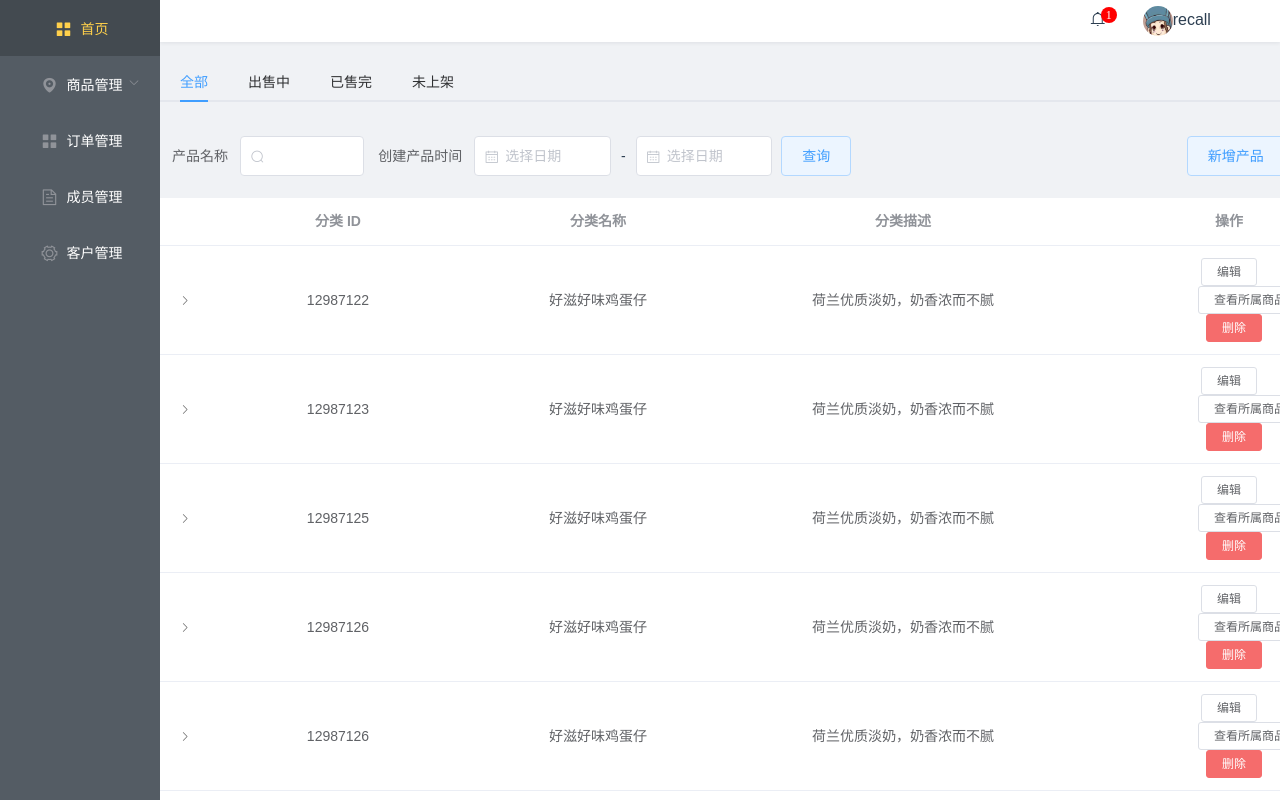
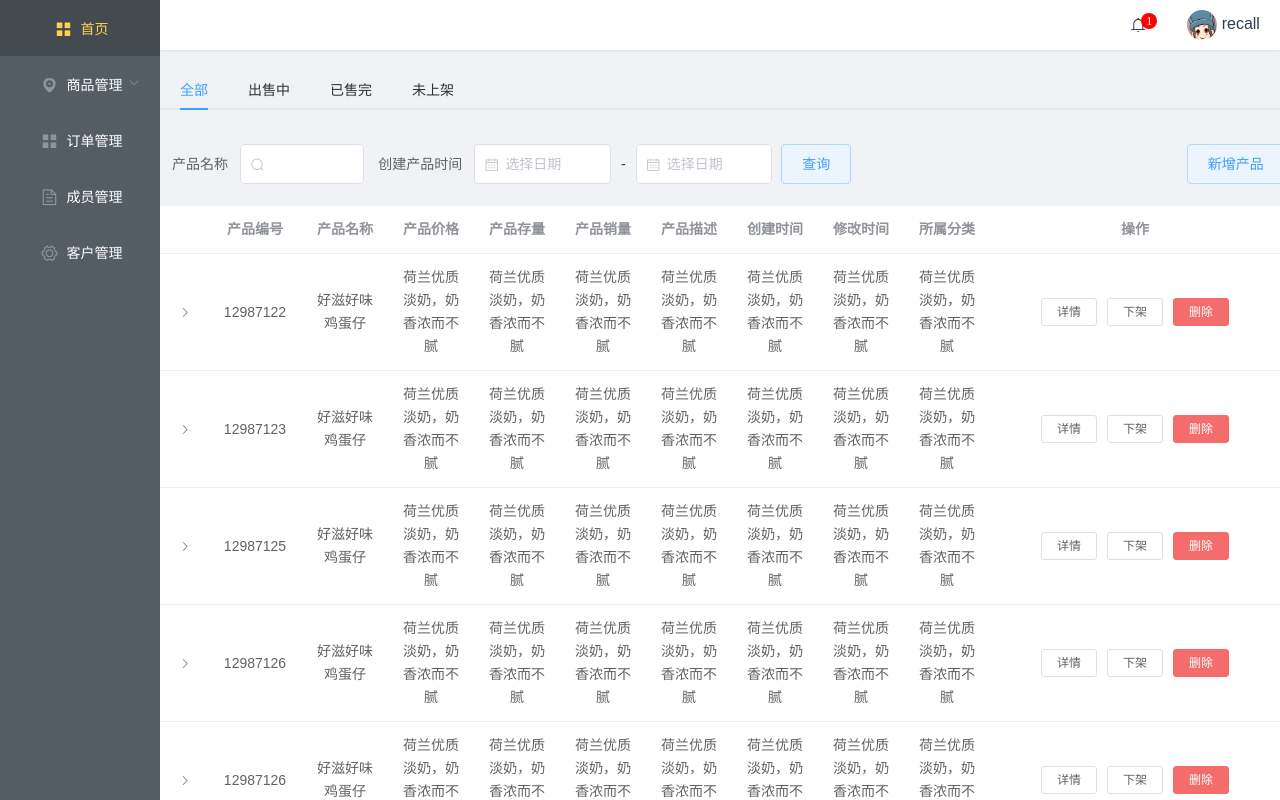
Before and after one commit to Opentaken/TC-admin, a Vue app: page /#/productList in a window 1280 px wide. Built offline with nearby package versions, Linux system fonts and the light colour scheme.

Commit message:
调整头部以及产品列表

```diff
--- a/src/assets/less/common.less
+++ b/src/assets/less/common.less
@@ -8,6 +8,7 @@ body, div, span, header, footer, nav, section, aside, article, ul, dl, dt, dd, l
     font-family: "Microsoft Yahei",sans-serif;
     -webkit-tap-highlight-color:transparent;
     -webkit-font-smoothing: antialiased;
+    box-sizing: border-box;
     &:focus {
         outline: none;
     }
--- a/src/components/layout/header.vue
+++ b/src/components/layout/header.vue
@@ -2,13 +2,13 @@
   <div class="heads">
     <el-row>
       <el-col :span='5' :offset="19">
-        <i class="el-icon-bell" v-popover:popover4><sup>1</sup></i>
-        <span class="user_bn">recall</span>
+        <el-col class="user_top" :span='4' :offset="8" v-popover:notice><i class="el-icon-bell"><sup>1</sup></i></el-col>
+        <el-col class="user_top" :span='11' v-popover:user_handle><span class="user_bn">recall</span></el-col>
       </el-col>
     </el-row>
 
     <el-popover
-      ref="popover4"
+      ref="notice"
       placement="bottom"
       width="400"
       trigger="click">
@@ -18,6 +18,18 @@
         <el-table-column width="300" property="address" label="地址"></el-table-column>
       </el-table>
     </el-popover>
+
+    <el-popover
+      ref="user_handle"
+      placement="bottom"
+      width="80"
+      trigger="click">
+      <ul class="user_handle">
+        <li>个人中心</li>
+        <li>退出登陆</li>
+      </ul>
+    </el-popover>
+
   </div>
 </template>
 
@@ -42,6 +54,23 @@ export default {
         date: '2016-05-03',
         name: '王小虎',
         address: '上海市普陀区金沙江路 1518 弄'
+      }],
+      gridData2: [{
+        date: '2016-05-3333302',
+        name: '王小虎',
+        address: '上海市普陀区金沙江路 1518 弄'
+      }, {
+        date: '2016-05333-04',
+        name: '王小虎',
+        address: '上海市普陀区金沙江路 1518 弄'
+      }, {
+        date: '2016-05-333301',
+        name: '王小虎',
+        address: '上海市普陀区金沙江路 1518 弄'
+      }, {
+        date: '2016-0533-03',
+        name: '王小虎',
+        address: '上海市普陀区金沙江路 1518 弄'
       }]
     }
   }
@@ -53,16 +82,18 @@ export default {
   background:#fff;
   box-shadow: 0 1px 4px rgba(0,21,41,.08);
   box-sizing:border-box;
-  padding: 6px 0;
   line-height: 28px;
 }
-.test{
-  font-size: 24px;
-  padding: 5px;
+.user_top{
+  height: 50px;
+  padding-top: 5px;
+  cursor: pointer;
+  &:hover{
+    background:#e7f2fb85;
   }
   i{
-  cursor: pointer;
     font-size: 16px;
+    vertical-align: bottom;
     sup{
       display: inline-block;
       border-radius: 50%;
@@ -76,10 +107,12 @@ i{
       margin-left: -5px;
     }
   }
-
+}
 .user_bn{
   display: inline-block;
   width: 120px;
+  padding: 5px 0;
+  // background:#333;
   &:before{
     content: "";
     display: inline-block;
@@ -89,6 +122,14 @@ i{
     background-size: 100%;
     vertical-align: middle;
     border-radius: 50%;
+    margin-right: 5px;
+  }
+}
+.user_handle{
+  li{
+    line-height: 30px;
+    border-bottom: 1px solid #999;
+    cursor: pointer;
   }
 }
 </style>
--- a/src/components/product/productList.vue
+++ b/src/components/product/productList.vue
@@ -43,54 +43,94 @@
     <el-table-column type="expand">
       <template slot-scope="props">
         <el-form label-position="left" inline class="demo-table-expand">
-          <el-form-item label="分类名称">
+          <el-form-item label="产品编号">
             <span>{{ props.row.name }}</span>
           </el-form-item>
-          <el-form-item label="分类 ID">
+          <el-form-item label="产品名称">
             <span>{{ props.row.id }}</span>
           </el-form-item>
-          <el-form-item label="分类产品">
+          <el-form-item label="产品状态">
             <span>{{ props.row.shopId }}</span>
+          </el-form-item>
+          <el-form-item label="产品价格">
+            <span>{{ props.row.category }}</span>
           </el-form-item>
           <el-form-item label="产品销量">
             <span>{{ props.row.category }}</span>
           </el-form-item>
-          <el-form-item label="分类描述">
+          <el-form-item label="产品描述">
+            <span>{{ props.row.desc }}</span>
+          </el-form-item>
+          <el-form-item label="创建时间">
+            <span>{{ props.row.desc }}</span>
+          </el-form-item>
+          <el-form-item label="修改时间">
             <span>{{ props.row.desc }}</span>
           </el-form-item>
         </el-form>
       </template>
     </el-table-column>
     <el-table-column
-      label="分类 ID"
+      label="产品编号"
       prop="id"
-      align="center"
-      width="260">
+      align="center">
     </el-table-column>
     <el-table-column
-      label="分类名称"
+      label="产品名称"
       prop="name"
-      align="center"
-      width="260">
+      align="center">
     </el-table-column>
     <el-table-column
-      label="分类描述"
+      label="产品价格"
       prop="desc"
-      align="center"
-      width="350">
+      align="center">
     </el-table-column>
-    <el-table-column width="100"></el-table-column>
+    <el-table-column
+      label="产品存量"
+      prop="desc"
+      align="center">
+    </el-table-column>
+    <el-table-column
+      label="产品销量"
+      prop="desc"
+      align="center">
+    </el-table-column>
+    <el-table-column
+      label="产品描述"
+      prop="desc"
+      align="center">
+    </el-table-column>
+    <el-table-column
+      label="创建时间"
+      prop="desc"
+      align="center">
+    </el-table-column>
+    <el-table-column
+      label="修改时间"
+      prop="desc"
+      align="center">
+    </el-table-column>
+    <el-table-column
+      label="所属分类"
+      prop="desc"
+      align="center">
+    </el-table-column>
     <el-table-column
       label="操作"
-      align="center">
+      align="center"
+      width="290">
       <template slot-scope="scope">
         <el-button
           size="mini"
-          @click="dialogFormVisible = true">编辑</el-button>
+          @click="dialogFormVisible = true">详情</el-button>
         <el-button
           size="mini"
           type="Success"
-          @click="addFood(scope.$index, scope.row)">查看所属商品</el-button>
+          @click="addFood(scope.$index, scope.row)" v-if="isshow">上架</el-button>
+          <el-button
+          size="mini"
+          type="Success"
+          @click="addFood(scope.$index, scope.row)">下架</el-button>
         <el-button
           size="mini"
           type="danger"
@@ -98,7 +138,6 @@
       </template>
     </el-table-column>
   </el-table>
-
   <!-- 分页 -->
   <div class="block">
     <el-pagination
@@ -111,14 +150,36 @@
   </div>
   <!-- 编辑分类 -->
 
-  <el-dialog title="编辑分类" :visible.sync="dialogFormVisible">
+  <el-dialog title="编辑产品" :visible.sync="dialogFormVisible">
     <el-form :model="form">
-      <el-form-item label="分类名称" :label-width="formLabelWidth">
-        <el-input v-model="form.name" auto-complete="off"></el-input>
-      </el-form-item>
-      <el-form-item label="分类描述" :label-width="formLabelWidth">
+      <el-row>
+        <el-col :span="12">
+          <el-form-item label="产品名称" :label-width="formLabelWidth">
+          <el-input v-model="form.name" auto-complete="off"></el-input>
+        </el-form-item>
+        </el-col>
+        <el-col :span="12">
+          <el-form-item label="产品价格" :label-width="formLabelWidth">
+            <el-input v-model="form.name" auto-complete="off"></el-input>
+          </el-form-item>
+        </el-col>
+        <el-col :span="12">
+          <el-form-item label="产品存量" :label-width="formLabelWidth">
+            <el-input v-model="form.region" auto-complete="off"></el-input>
+        </el-form-item>
+        </el-col>
+        <el-col :span="12">
+          <el-checkbox v-model="checked" label="备选项"></el-checkbox>
+        </el-col>
+      </el-row>
+
+      <el-form-item label="所属分类" :label-width="formLabelWidth">
         <el-input v-model="form.region" auto-complete="off"></el-input>
       </el-form-item>
+      <el-form-item label="产品描述" :label-width="formLabelWidth">
+        <el-input :rows="3" v-model="form.region" type="textarea" auto-complete="off"></el-input>
+      </el-form-item>
+
     </el-form>
     <div slot="footer" class="dialog-footer">
       <el-button @click="dialogFormVisible = false">取 消</el-button>
@@ -226,7 +287,9 @@ export default {
         date1: '',
         date2: ''
       },
-      activeName: 'all'
+      activeName: 'all',
+      isshow: false,
+      checked: false
     }
   },
   methods: {
```
Lines whose indentation alone changed are shown as unchanged.
